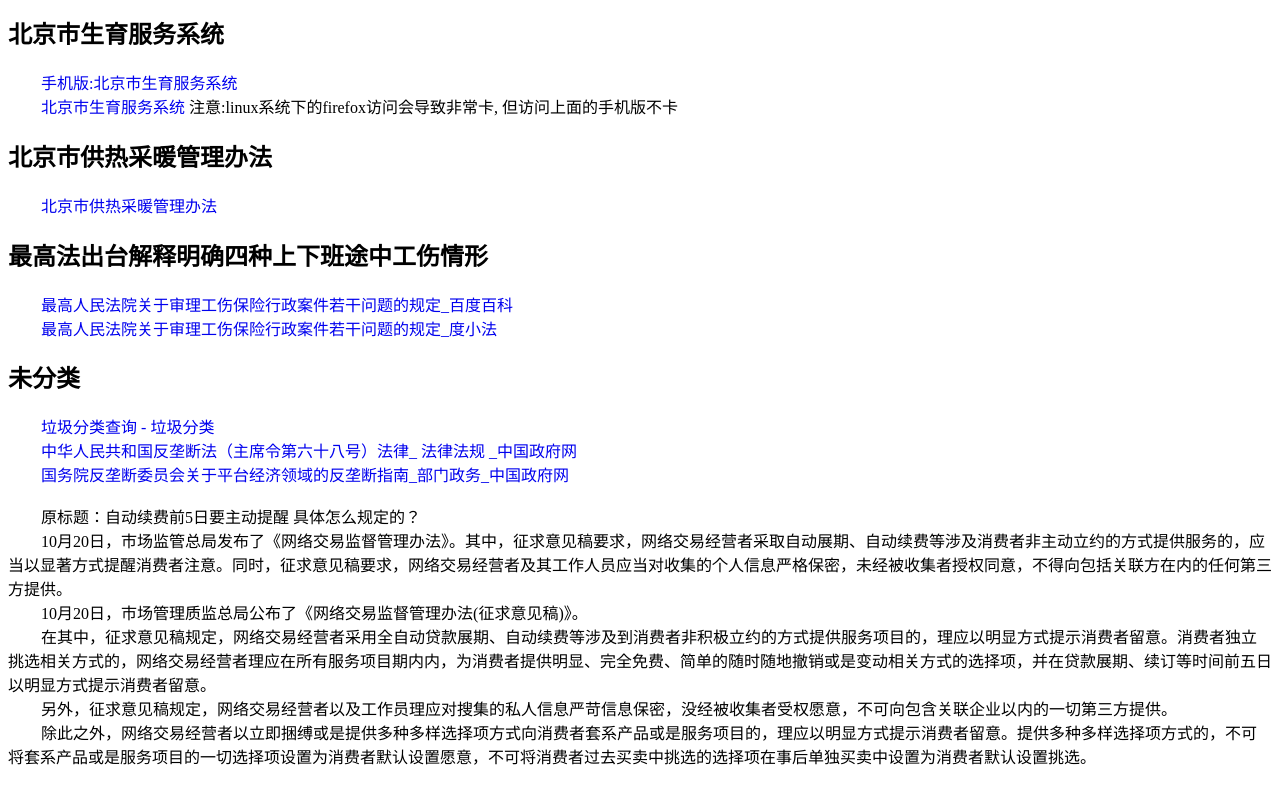
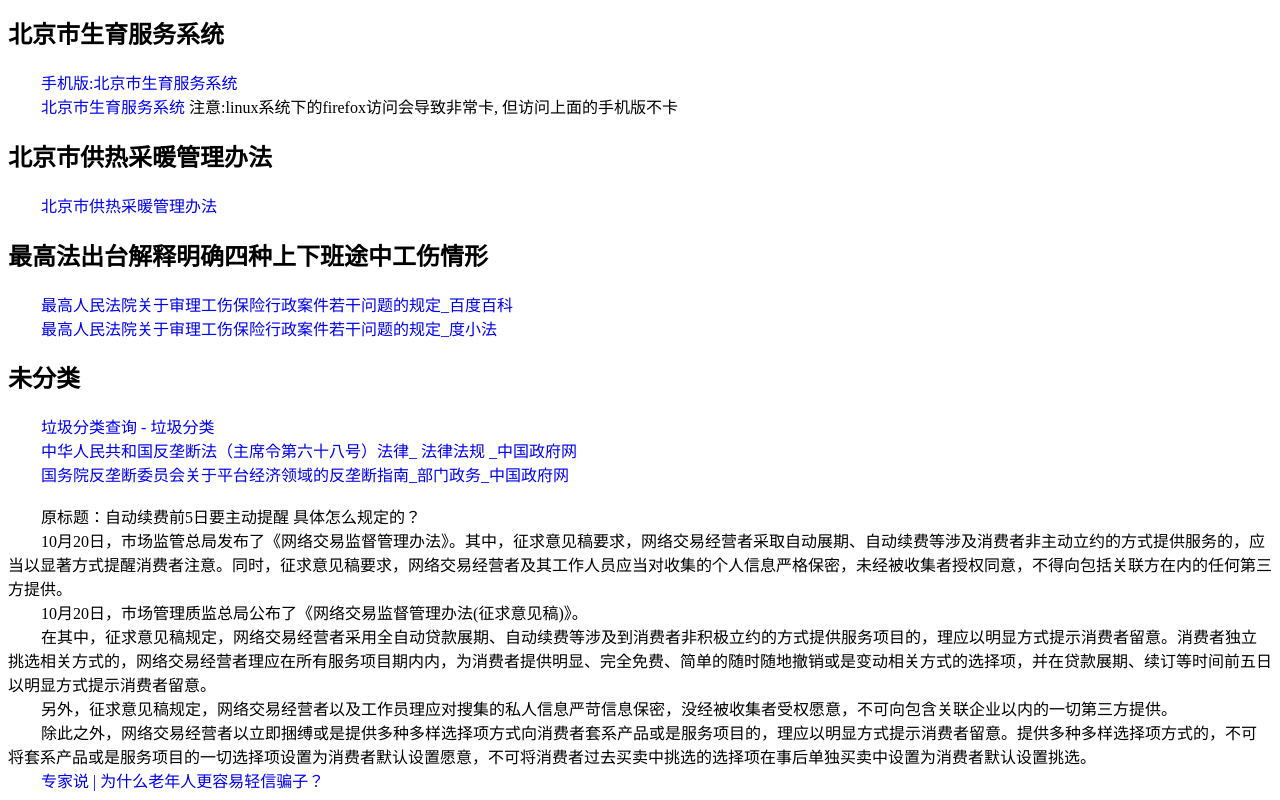
Before and after one commit to fred4444source/daily_life_log, a plain HTML site: page index.html in a window 1280 px wide. Shown: the part 715-1515 px from the top of the page. Before the commit the page ends 1491 px from the top, so only its background shows below. Drawn offline with Linux system fonts and the light colour scheme.

Commit message:
add one url

```diff
--- a/index.html
+++ b/index.html
@@ -124,6 +124,7 @@
 					<br/>
 					<span class="class___tab"></span>除此之外，网络交易经营者以立即捆缚或是提供多种多样选择项方式向消费者套系产品或是服务项目的，理应以明显方式提示消费者留意。提供多种多样选择项方式的，不可将套系产品或是服务项目的一切选择项设置为消费者默认设置愿意，不可将消费者过去买卖中挑选的选择项在事后单独买卖中设置为消费者默认设置挑选。
 					<br/>
+					<span class="class___tab"></span><a target="_blank" href="https://mp.weixin.qq.com/s?__biz=MjM5MDM5MzEyMQ==&mid=2649981627&idx=1&sn=b55ec92155b810e9f4ef3f626c73a992&chksm=be4254f58935dde31163ca3ad4e624d282910754edfc19e768c4408f3bd0fff1ca56cfff6724#rd">专家说 | 为什么老年人更容易轻信骗子？</a>
 				</div>
 			</section>
 		</article>
```
